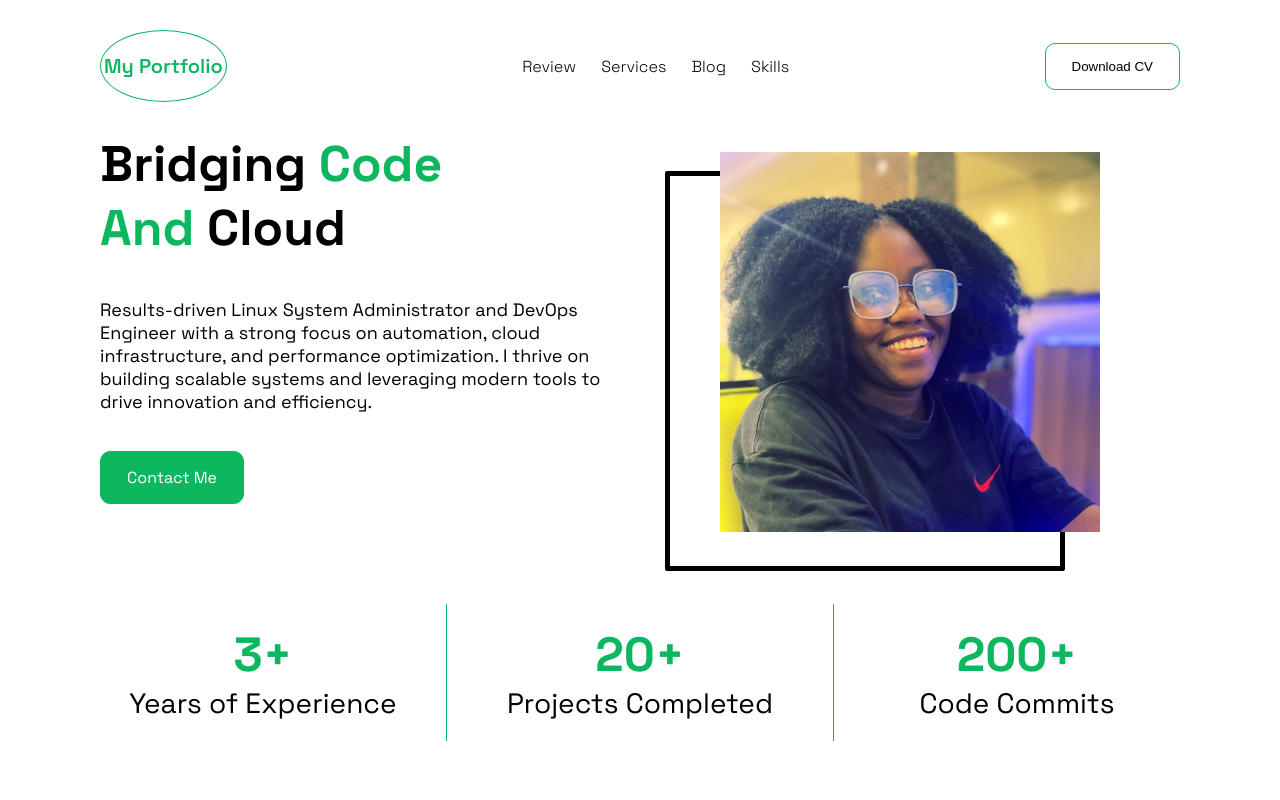
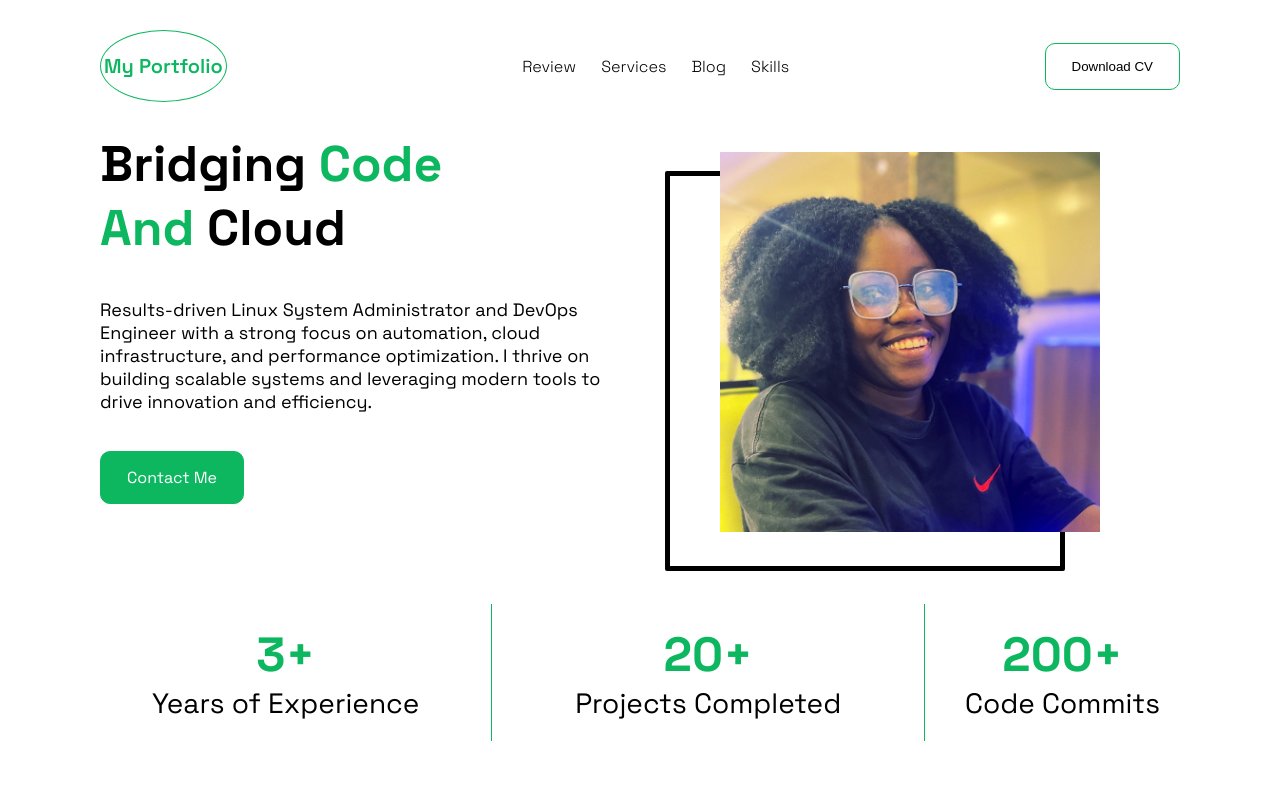
Before and after one commit to mercy299/portfolio, a Vue app: page / in a window 1280 px wide. Shown: the top 800 px of the page. Built offline with nearby package versions, Linux system fonts and the light colour scheme; the HTML template or start-up script is replaced by a standard one.

Commit message:
feat:changed the alt tag on github, made 200+commits a link

```diff
--- a/src/components/Footer.vue
+++ b/src/components/Footer.vue
@@ -7,7 +7,7 @@
         <p>Aniekeme Samuel</p>
         <div class="socials">
           <a href="https://www.facebook.com/your-profile" target="_blank">
-            <img src="../assets/github-icon.svg"  width="27px" alt="Facebook" />
+            <img src="../assets/github-icon.svg"  width="27px" alt="Github" />
           </a>
           <a href="https://twitter.com/your-profile" target="_blank">
             <img src="../assets/Twitter logo.svg" alt="Twitter" />
--- a/src/components/Review.vue
+++ b/src/components/Review.vue
@@ -9,10 +9,16 @@
         <h2>20+</h2>
         <p>Projects Completed</p>
       </div>
-      <div class="group">
-        <h2>200+</h2>
-        <p>Code Commits</p>
-      </div>
+      <a
+        href="https://github.com/mercy299?tab=repositories"
+        target="_blank"
+        rel="noopener noreferrer"
+      >
+        <div class="group">
+          <h2>200+</h2>
+          <p>Code Commits</p>
+        </div>
+      </a>
     </div>
   </div>
 </template>
```
